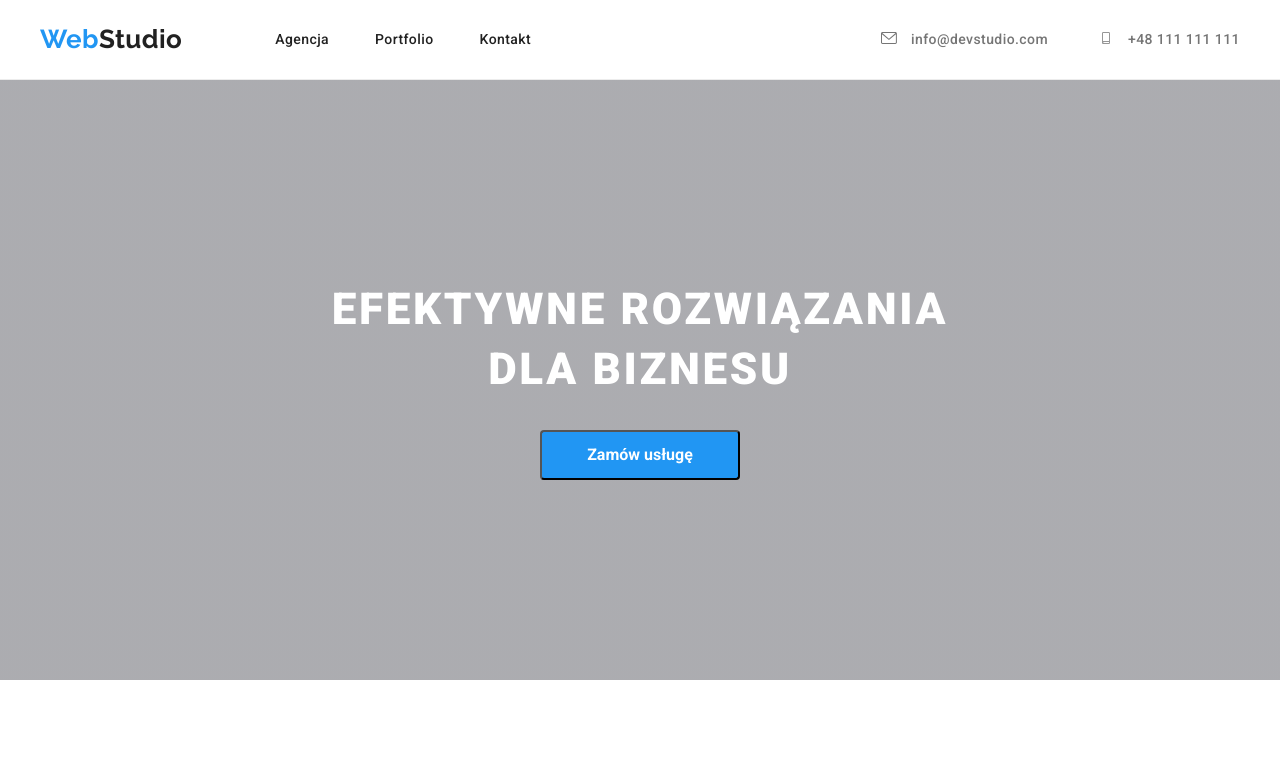
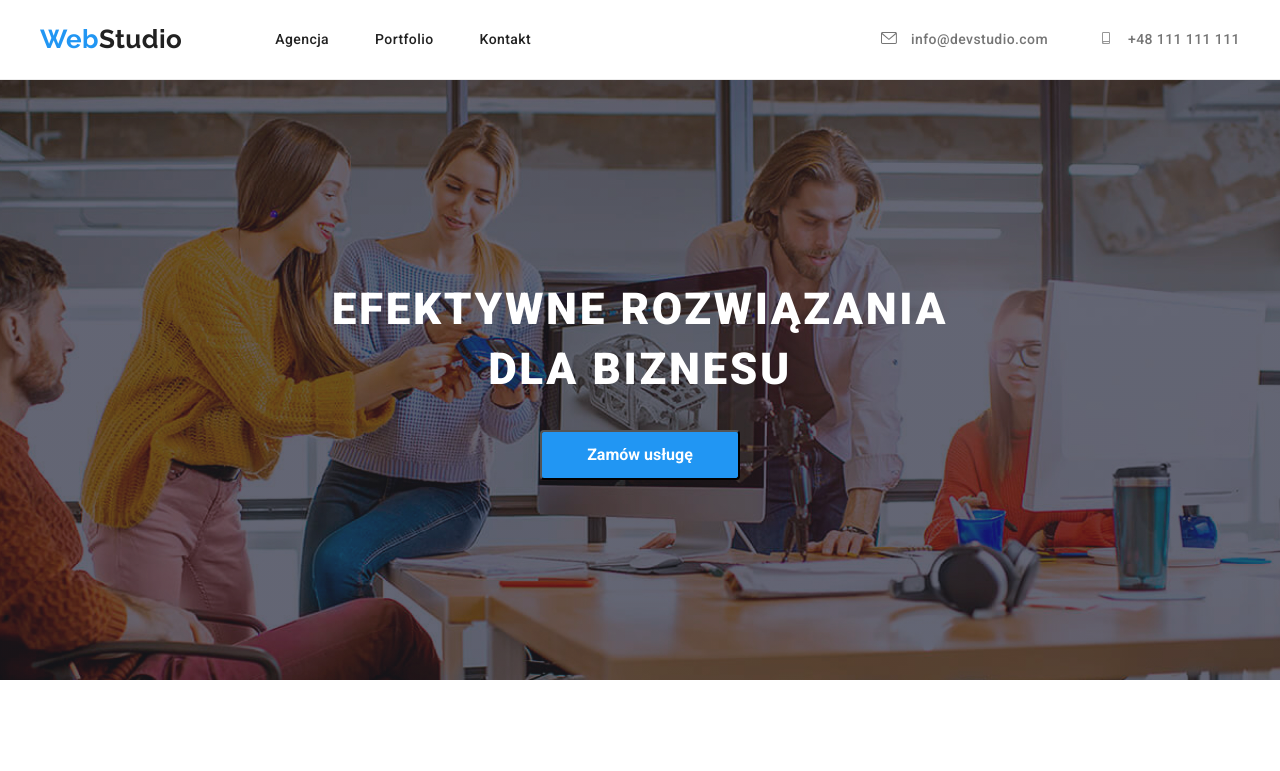
Before and after one commit to AdamczukPawel/goit-markup-hw-04, a plain HTML site: page index.html in a window 1280 px wide. Shown: the top 771 px of the page. Drawn offline with nearby package versions, Linux system fonts and the light colour scheme; the site is published under a folder, as on GitHub Pages, so addresses that start at the root find nothing.

Commit message:
Update styles.css

```diff
--- a/css/styles.css
+++ b/css/styles.css
@@ -128,7 +128,7 @@ header {
     margin: 0 auto;
 }
 .hero {
-    background-image: linear-gradient(rgba(47, 48, 58, 0.4), rgba(47, 48, 58, 0.4)), url(/images/background1.jpg);
+    background-image: linear-gradient(rgba(47, 48, 58, 0.4), rgba(47, 48, 58, 0.4)), url(../images/background1.jpg);
         background-repeat: no-repeat;
         background-position: 50% 50%;
         height: 600px;
```
